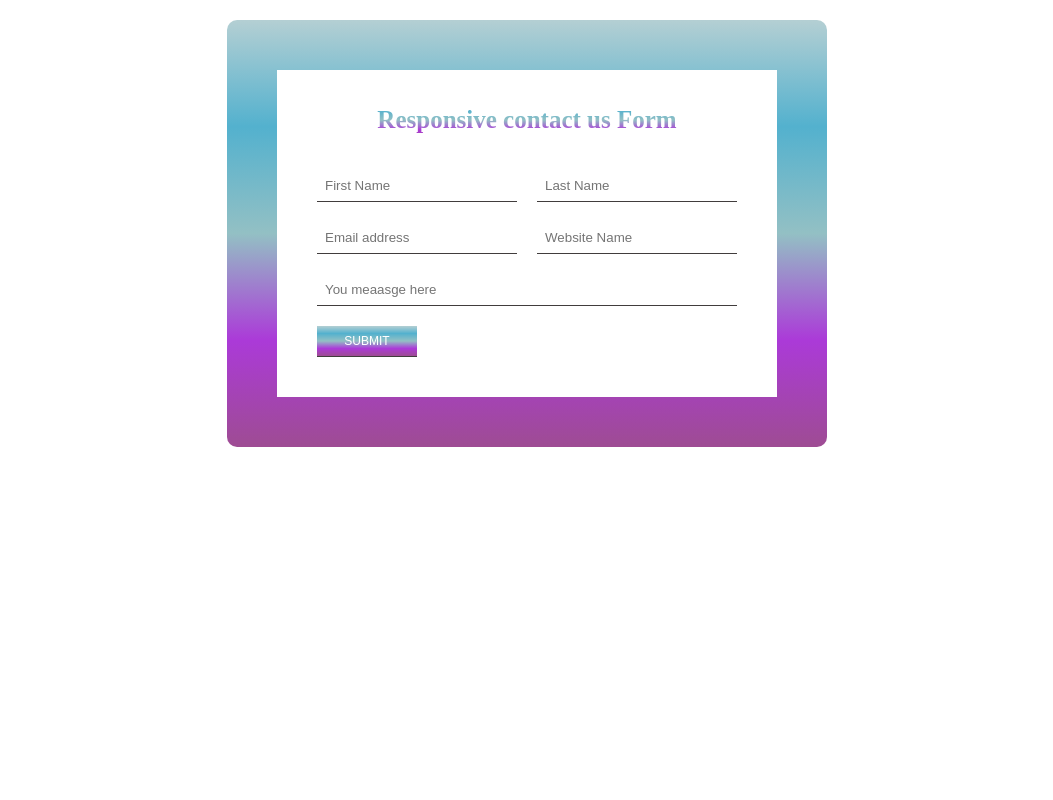
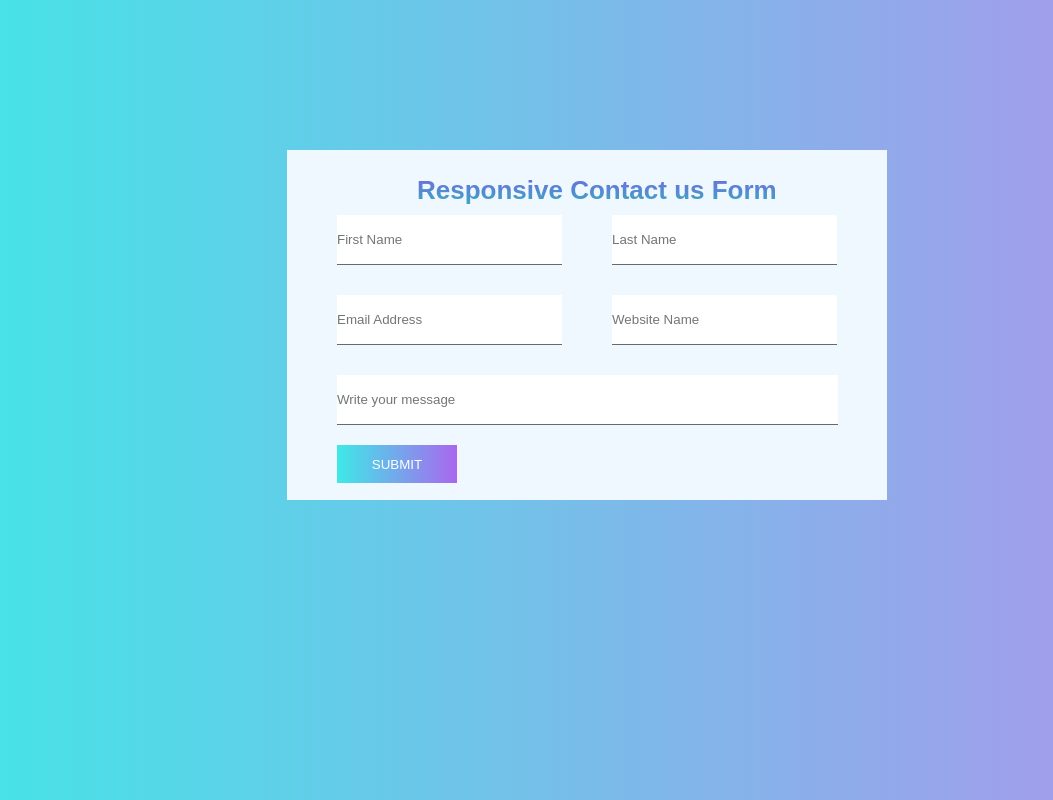
Before and after one commit to BrownEdgar/smart-juniors, a React (Vite) app: page / in a window 1280 px wide. Shown: the whole page, without its empty margins (113-1166 px from the left). Built offline with nearby package versions, Linux system fonts and the light colour scheme; a web font is replaced by a local one.

Commit message:
Formik homework

```diff
--- a/src/main.jsx
+++ b/src/main.jsx
@@ -1,7 +1,7 @@
 
 import React from 'react';
 import ReactDOM from 'react-dom/client';
-import App from './users/Tsovinar/Forms/App'
+import App from './users/Karen/Formik/FormikHomework/App'
 
 import './index.css';
 
--- /dev/null
+++ b/src/users/Karen/Formik/App.jsx
@@ -0,0 +1,55 @@
+import { useEffect, useState } from "react"
+// import { BsFillAirplaneFill } from "react-icons/bs";
+import { ErrorMessage, Field, Form, Formik } from "formik"
+import { object, string,number } from "yup"
+
+import './App.scss'
+
+
+const validationSchema = object({
+  email:string().email().required("Required"),
+  password:string().min(8,).max(18).matches(/^[A-Z]/,"Must be started to uppercase").required("Required"),
+  age: number().min(18).max(55).required(),
+
+})
+
+export default function App() {
+  const initialValues={
+    email:'',
+    password:'',
+    age:''
+  }
+  const handleSubmit=(values,{resetForm})=>{
+    console.log(values);
+    resetForm()
+  }
+
+  return (
+    <div className="App">
+      <Formik
+      initialValues={initialValues}
+      onSubmit={handleSubmit}
+      validateOnChange={false}
+      validateOnBlur={true}
+      validationSchema={validationSchema}
+      >
+       {
+        (formik)=>{
+         return(
+         <Form>
+           <Field type="email" name="email" placeholder="email"/>
+           <ErrorMessage name="email" component={'p'}/>
+           <Field type="password" name="password" placeholder="password"/>
+           <ErrorMessage name="password" component={'p'}/>
+           <Field type="number" name="age" placeholder="age" />
+           <ErrorMessage name="age" component={'p'}/>
+           <input type="submit" value="add user"/>
+         </Form>
+         )
+        }
+       }
+      </Formik>
+    </div>
+
+  )
+}
--- /dev/null
+++ b/src/users/Karen/Formik/App.scss
@@ -0,0 +1,27 @@
+body{
+    background-color:teal;
+}
+
+.App{
+    text-align: center;
+    margin-top: 200px;
+    margin-left: 580px;
+
+    Form{
+        width: 400px;
+        height: 400px;
+        input{
+            padding: 1em;
+            margin: 10px;
+            width: 250px;
+            border-radius: 10px;
+            border: none;
+            display: block;
+        }
+        p{
+            color: blue;
+            text-align: left;
+            margin-left: 12px;
+        }
+    }
+}
--- /dev/null
+++ b/src/users/Karen/Formik/FormikHomework/App.jsx
@@ -0,0 +1,60 @@
+
+import { ErrorMessage, Field, Form, Formik } from 'formik'
+import { object,string } from 'yup'
+import './App.scss'
+
+
+const validationSchema = object({
+      'First Name': string().matches(/^[A-Z]/,"Enter your name with uppercase ").required("Requierd"),
+      'Email Address':string().email(),
+      'Last Name':string().matches(/^[A-Z]/,"Enter your name with uppercase ").required(),
+      'Website Name':string().required(),
+      'Write your message': string(),
+})
+
+
+export default function App() {
+    const initialValues={
+        'First Name':'',
+        'Email Address':'',
+        'Last Name':'',
+        'Website Name':'',
+        'Write your message':'',
+    }
+
+    const handleSubmit=(values,{resetForm})=>{
+        resetForm()
+        console.log(values);
+    }
+
+
+  return (
+    <div className='App'>
+
+     <Formik
+     initialValues={initialValues}
+     onSubmit={handleSubmit}
+     validateOnChange={false}
+     validateOnBlur={true}
+     validationSchema={validationSchema}
+     >
+        {
+            (formik)=>{
+                return(
+         <Form>
+            <label htmlFor="text" className='Lable'>Responsive Contact us Form</label>
+            <Field type="text" name="First Name" placeholder="First Name" className="First" />
+            {/* <ErrorMessage name='First Name' component={'p'}/> */}
+            <Field type="text" name="Last Name" placeholder="Last Name" className="Last" />
+            <Field type="email" name="Email Address" placeholder="Email Address" className="Email"/>
+            <Field type="text" name="Website Name" placeholder="Website Name"  className="Website"/>
+            <Field type="text" name="Write your message" placeholder="Write your message" className="Write" />
+            <Field type="submit" name="submit" value="SUBMIT"  className="Submit"/>
+        </Form>
+                )
+            }
+        }
+     </Formik>
+    </div>
+  )
+}
--- /dev/null
+++ b/src/users/Karen/Formik/FormikHomework/App.scss
@@ -0,0 +1,120 @@
+body {
+    background: rgb(169,151,235);
+    background: linear-gradient(270deg, rgba(169,151,235,1) 0%, rgba(62,233,231,1) 100%);
+}
+.App {
+
+    Form {
+        margin-left: 400px;
+        margin-top: 150px;
+        width: 600px;
+        height: 350px;
+        background-color: aliceblue;
+       p{
+        color: red;
+        font-size: 15px;
+       }
+        & > .Lable {
+            background: -webkit-linear-gradient( 270deg, rgb(122, 91, 233) 0%, rgb(46, 186, 183) 100%);
+            -webkit-background-clip: text;
+            -webkit-text-fill-color: transparent;
+            position: absolute;
+            margin-top: 20px;
+            margin-left: 130px;
+            font-size: 26px;
+            font-weight: 600;
+            font-family: sans-serif;
+        }
+        & > .First {
+            margin-left: 50px;
+            margin-top: 65px;
+            height: 50px;
+            width: 225px;
+            border: none;
+            border-bottom: 1px solid rgb(105, 105, 105);
+        }
+        & > .First:focus {
+            outline: none;
+            border-bottom: 2px solid rgb(2, 180, 180);
+        }
+
+        & > .Last {
+            margin-left: 50px;
+            margin-top: 30px;
+            height: 50px;
+            width: 225px;
+            border: none;
+            border-bottom: 1px solid rgb(105, 105, 105);
+        }
+        & > .Last:focus {
+            outline: none;
+            border-bottom: 2px solid rgb(2, 180, 180);
+        }
+        & > .Email {
+            margin-left: 50px;
+            margin-top: 30px;
+            height: 50px;
+            width: 225px;
+            height: 50px;
+            border: none;
+            border-bottom: 1px solid rgb(105, 105, 105);
+        }
+        & > .Email:focus {
+            outline: none;
+            border-bottom: 2px solid rgb(2, 180, 180);
+        }
+
+        & > .Website {
+            margin-left: 50px;
+            margin-top: 30px;
+            height: 50px;
+            width: 225px;
+            height: 50px;
+            border: none;
+            border-bottom: 1px solid rgb(105, 105, 105);
+
+        }
+        & > .Website:focus {
+            outline: none;
+            border-bottom: 2px solid rgb(2, 180, 180);
+        }
+        & > .Write {
+            margin-left: 50px;
+            margin-top: 30px;
+            height: 50px;
+            width: 501px;
+            height: 50px;
+            border: none;
+            border-bottom: 1px solid rgb(105, 105, 105);
+
+        }
+        & > .Write:focus {
+            outline: none;
+            border-bottom: 2px solid rgb(2, 180, 180);
+        }
+        & > .Submit {
+            margin-top: 20px;
+            margin-left: 50px;
+            min-width: 120px;
+            height: 38px;
+            color: #fff;
+            padding: 5px 10px;
+            cursor: pointer;
+            transition: all 0.3s ease;
+            position: relative;
+            display: inline-block;
+            outline: none;
+            border: none;
+            background: rgb(169,151,235);
+            background: linear-gradient(270deg, rgb(169, 103, 239) 0%, rgba(62,233,231,1) 100%);
+        }
+        & > .Submit:hover {
+            background-position: right center;
+        }
+        & > .Submit:active {
+            top: 2px;
+        }
+
+    }
+
+}
```
